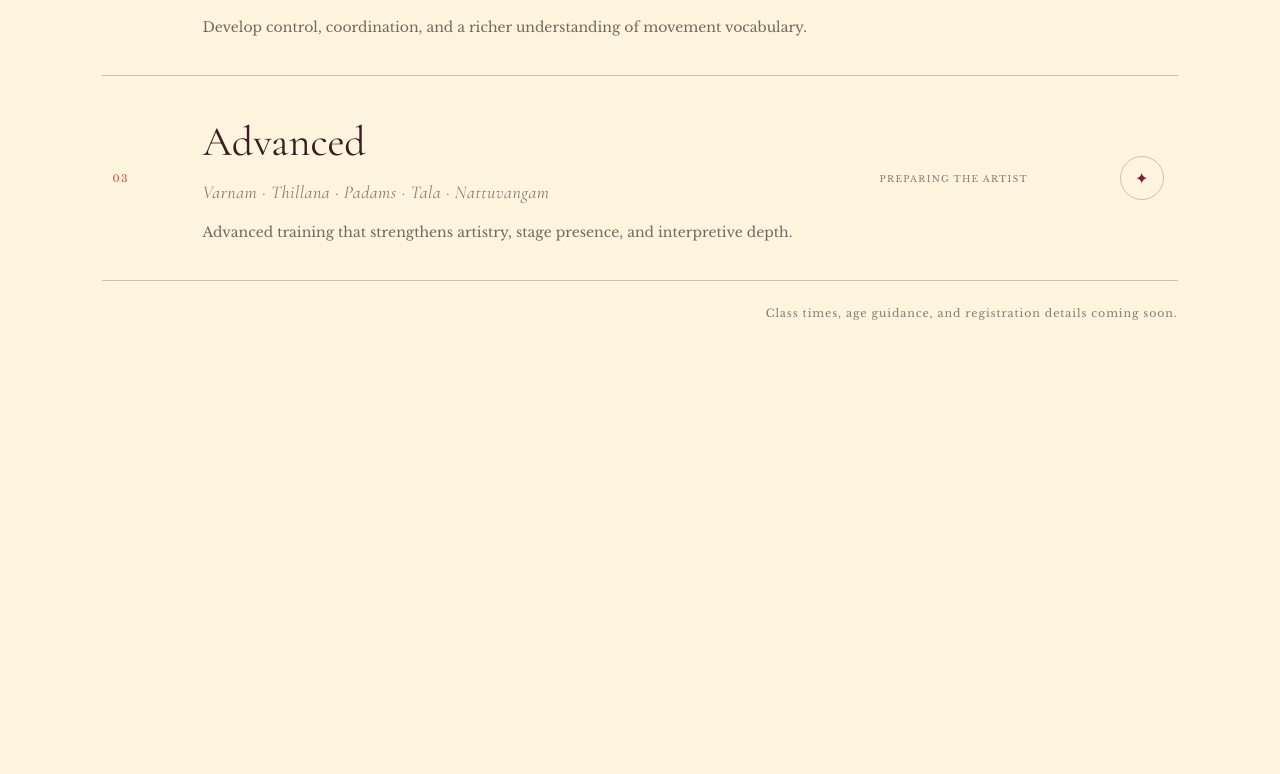
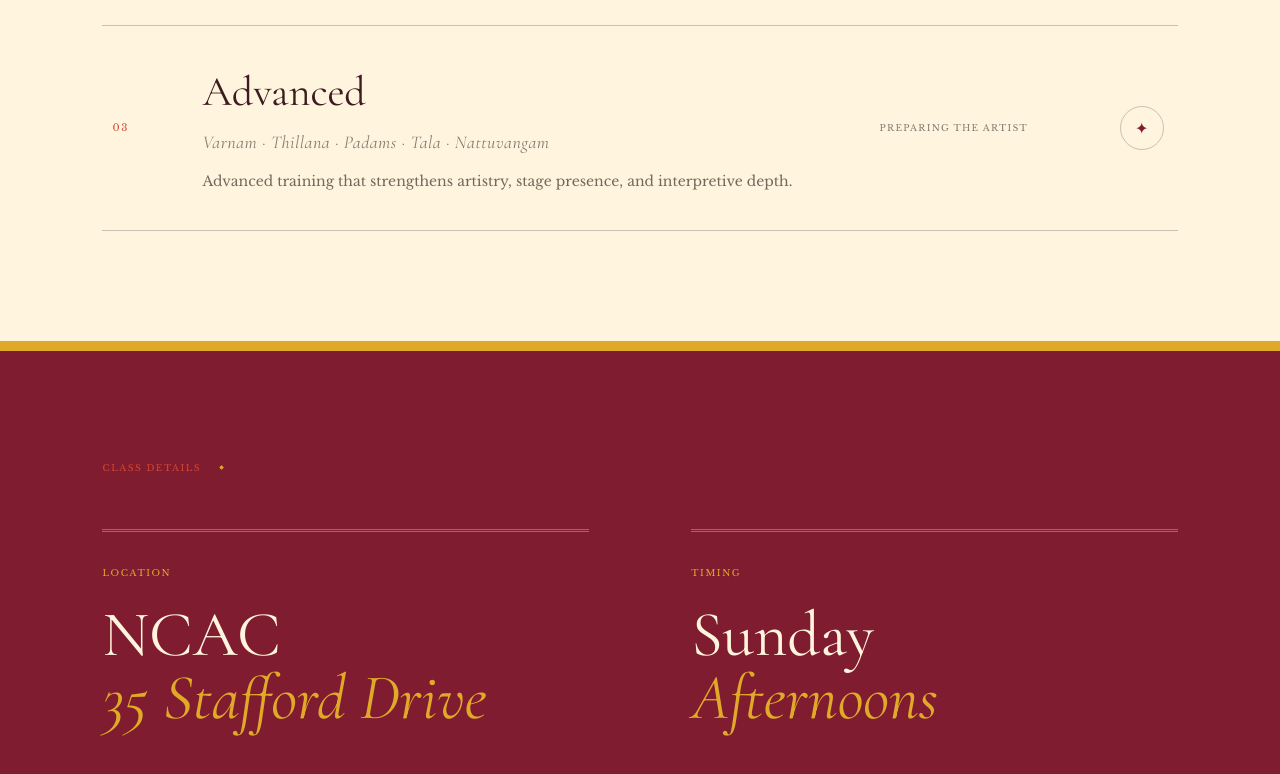
Before and after one commit to Aadhya-Sure/RathiSchoolofDance, a Next.js app: page /classes in a window 1280 px wide. Shown: the part 1400-2174 px from the top of the page. Before the commit the page ends 1832 px from the top, so only its background shows below. Built offline with nearby package versions, Linux system fonts and the light colour scheme.

Commit message:
Update gallery heading and class details

```diff
--- a/app/classes/page.tsx
+++ b/app/classes/page.tsx
@@ -10,13 +10,19 @@ export default function ClassesPage() {
   return (
     <main className="classes-page">
       <Header current="classes" />
-      <PageHero number="03" label="Bharatanatyam classes" title="One tradition." accent="A lifelong journey." intro="Progressive instruction for every stage—from a dancer’s first steps through advanced artistic practice." />
+      <PageHero number="03" label="Bharatanatyam classes" title="Weekly Sunday" accent="Classes" intro="Progressive instruction for every stage—from a dancer’s first steps through advanced artistic practice." />
       <section className="classes section">
         <div className="classes-top"><h2>Find your<br /><em>level.</em></h2><p>Small-group instruction and personal guidance help each dancer build strong technique at a purposeful pace.</p></div>
         <div className="class-list">
           {levels.map((item) => <article key={item.number}><span className="class-number">{item.number}</span><div><h3>{item.title}</h3><p className="class-syllabus">{item.note}</p><p className="class-description">{item.description}</p></div><span className="level">{item.stage}</span><span className="round-arrow">✦</span></article>)}
         </div>
-        <p className="schedule-note">Class times, age guidance, and registration details coming soon.</p>
+      </section>
+      <section className="class-location section">
+        <div className="section-label light"><span>Class details</span></div>
+        <div className="class-location-grid">
+          <div><span>Location</span><h2>NCAC<br /><em>35 Stafford Drive</em></h2></div>
+          <div><span>Timing</span><h2>Sunday<br /><em>Afternoons</em></h2></div>
+        </div>
       </section>
       <Footer />
     </main>
--- a/app/gallery/page.tsx
+++ b/app/gallery/page.tsx
@@ -12,7 +12,7 @@ export default function GalleryPage() {
   return (
     <main>
       <Header current="gallery" />
-      <PageHero number="04" label="Gallery" title="Stories in" accent="albums." intro="Explore performances, year-end celebrations, and the moments of dedication that connect our dance community." />
+      <PageHero number="04" label="Gallery" title="Previous" accent="Performances" intro="Explore performances, year-end celebrations, and the moments of dedication that connect our dance community." />
       <section className="albums section">
         <div className="albums-heading"><h2>Our dance<br /><em>archive.</em></h2><p>Five collections of movement, expression, and community. School photographs will be added to each album as they become available.</p></div>
         <div className="album-list">
--- a/app/globals.css
+++ b/app/globals.css
@@ -109,6 +109,13 @@ h1 em,h2 em { color:var(--orange); font-weight:400; }
 .class-list p,.level { color:rgba(246,240,228,.48); text-transform:uppercase; letter-spacing:.14em; font-size:9px; }
 .class-list .class-description { margin:12px 0 0; max-width:650px; color:rgba(246,240,228,.66); text-transform:none; letter-spacing:0; line-height:1.55; font-size:13px; text-align:justify; }
 .class-list .class-syllabus { font-size:15px; line-height:1.6; letter-spacing:.09em; }
+.class-location { background:var(--plum); color:var(--cream); border-top:10px solid var(--gold); }
+.class-location .section-label { margin-bottom:55px; }
+.class-location-grid { display:grid; grid-template-columns:1fr 1fr; gap:8vw; }
+.class-location-grid > div { padding-top:26px; border-top:3px double rgba(225,169,40,.55); }
+.class-location-grid span { color:var(--gold); text-transform:uppercase; letter-spacing:.18em; font-size:9px; }
+.class-location-grid h2 { margin-top:22px; font-size:clamp(48px,5vw,78px); }
+.class-location-grid h2 em { color:var(--gold); }
 .round-arrow { border:1px solid rgba(246,240,228,.3); width:44px; height:44px; border-radius:50%; display:grid; place-items:center; }
 .schedule-note { color:rgba(246,240,228,.45); text-align:right; font-size:11px; letter-spacing:.08em; margin-top:24px; }
 .classes-page .classes { background:var(--cream); color:var(--ink); }
@@ -315,7 +322,7 @@ footer > p { color:rgba(255,255,255,.75); margin:20px 0 30px; }
   .site-header { height:116px; padding:14px 22px 12px; grid-template-columns:1fr; align-content:center; gap:12px; } .site-header .brand { justify-self:center; } nav { display:flex; justify-content:center; gap:24px; font-size:9px; } .header-cta { display:none; }
   .hero { display:block; min-height:0; } .hero-copy { min-height:700px; padding:130px 8vw 42px; } .hero-visual { height:560px; }
   .page-hero { padding-top:116px; grid-template-columns:1fr; } .page-hero-copy { padding:80px 8vw; } .page-hero-art { height:430px; } .about-school-hero { padding-top:155px; grid-template-columns:1fr; } .about-image-placeholder { min-height:460px; }
-  .about-heading,.gallery-top,.classes-top,.albums-heading { grid-template-columns:1fr; gap:25px; } .bharatanatyam-intro,.pandanallur-section { grid-template-columns:1fr; } .bharatanatyam-placeholder,.pandanallur-placeholder { min-height:420px; } .values { grid-template-columns:1fr; gap:30px; } .director,.contact-section { grid-template-columns:1fr; } .director-portrait { min-height:0; }
+  .about-heading,.gallery-top,.classes-top,.albums-heading { grid-template-columns:1fr; gap:25px; } .bharatanatyam-intro,.pandanallur-section,.class-location-grid { grid-template-columns:1fr; } .bharatanatyam-placeholder,.pandanallur-placeholder { min-height:420px; } .values { grid-template-columns:1fr; gap:30px; } .director,.contact-section { grid-template-columns:1fr; } .director-portrait { min-height:0; }
   .class-list article { grid-template-columns:42px 1fr 44px; } .level { display:none; }
   .gallery-grid { height:720px; grid-template-columns:1fr 1fr; grid-template-rows:2fr 1fr 1fr; } .gallery-main { grid-column:1/3; grid-row:auto; } .gallery-detail.three { grid-column:1/3; }
 }
```
